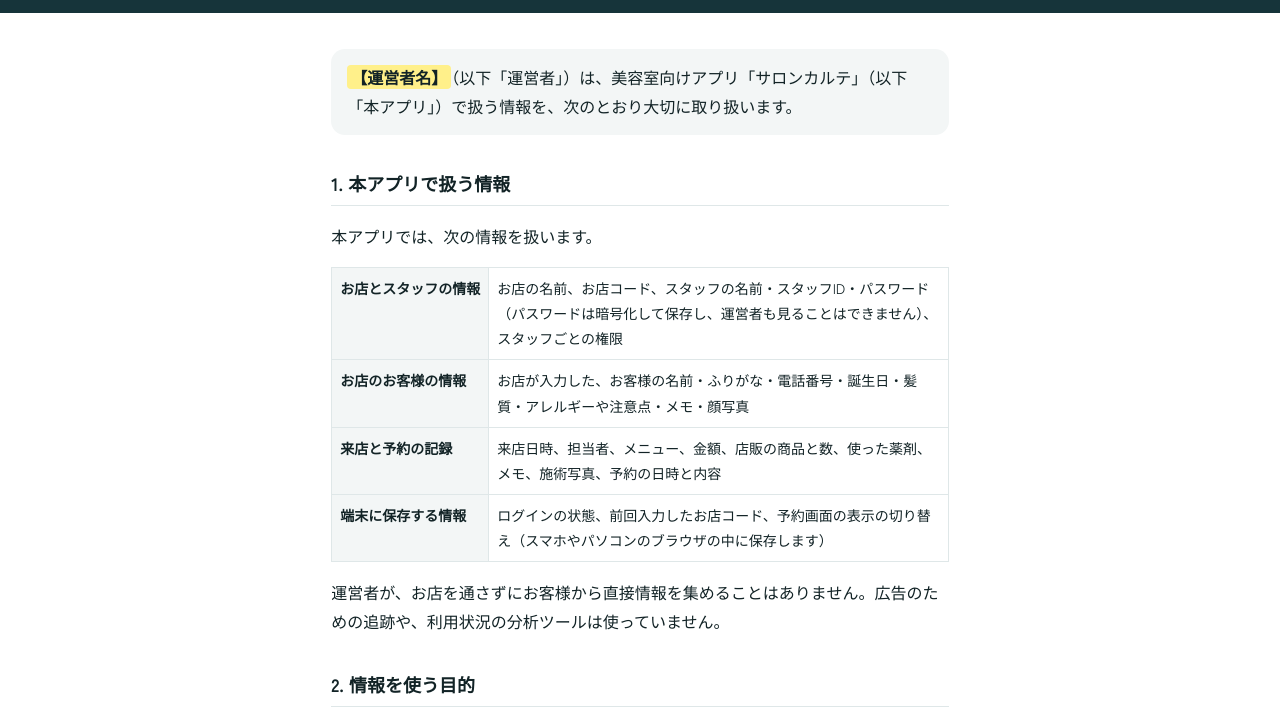
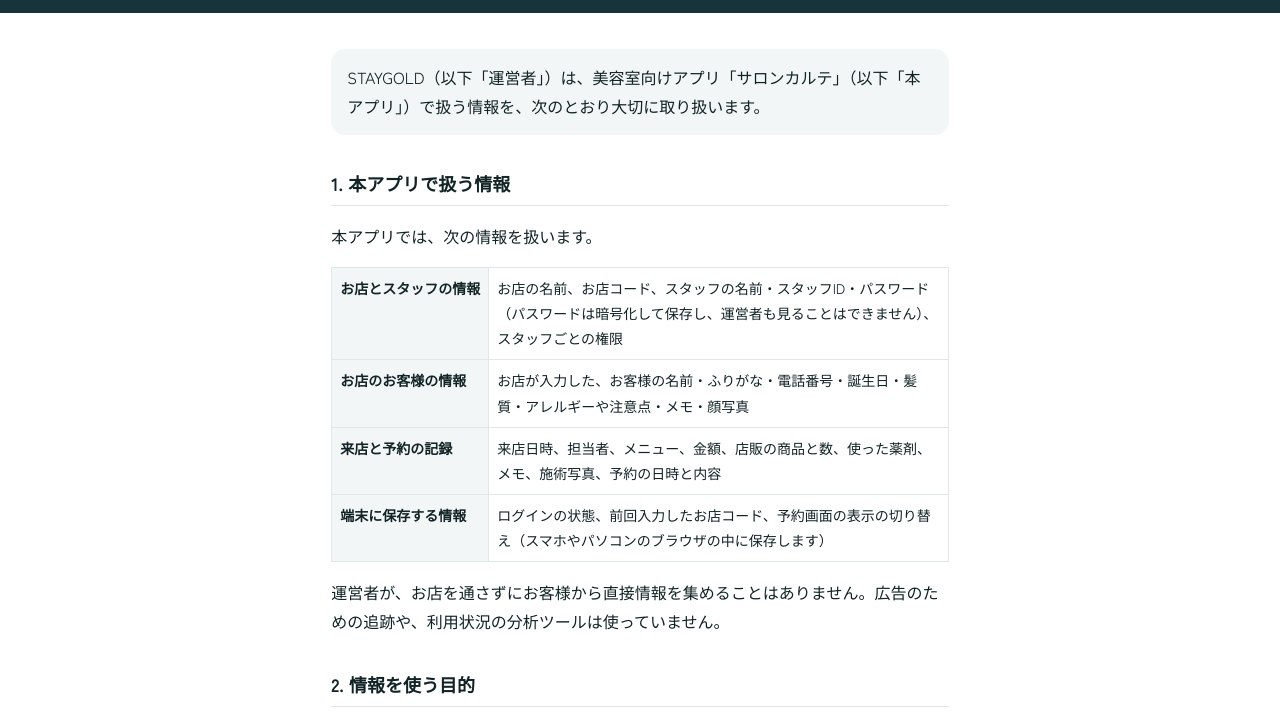
Before and after one commit to watanukikadu-svg/salon-karte, a plain HTML site: page privacy.html in a window 1280 px wide. Shown: the part 73-785 px from the top of the page. Drawn offline with Linux system fonts and the light colour scheme.

Commit message:
プライバシーポリシーに運営者名と連絡先を入れる
Co-Authored-By: Claude Opus 5.5 <noreply@anthropic.com>
Claude-Session: https://claude.ai/code/session_019Bjkupk5AdQdYbJq64wRqA

```diff
--- a/privacy.html
+++ b/privacy.html
@@ -18,8 +18,8 @@ main{max-width:720px;margin:0 auto;padding:20px max(4vw,16px) 60px}
 h2{font-size:18px;margin:32px 0 8px;padding-bottom:6px;border-bottom:1px solid var(--line)}
 p,li{overflow-wrap:anywhere}ul,ol{padding-left:1.4em;margin:8px 0}li{margin:2px 0}
 .lead{background:var(--card);border-radius:14px;padding:14px 16px}
-.todo{background:#fff08a;color:#122326;padding:0 4px;border-radius:4px;font-weight:700}
 table{width:100%;border-collapse:collapse;font-size:14px;margin:8px 0}th,td{border:1px solid var(--line);padding:8px;text-align:left;vertical-align:top}th{background:var(--card);white-space:nowrap}
+a{color:var(--acc)}
 .back{display:inline-block;margin-top:28px;color:var(--acc);font-weight:700}
 .date{color:var(--sub);font-size:14px;text-align:right}
 </style>
@@ -27,7 +27,7 @@ table{width:100%;border-collapse:collapse;font-size:14px;margin:8px 0}th,td{bord
 <body>
 <header><h1>プライバシーポリシー</h1><p>サロンカルテ</p></header>
 <main>
-<p class="lead"><span class="todo">【運営者名】</span>（以下「運営者」）は、美容室向けアプリ「サロンカルテ」（以下「本アプリ」）で扱う情報を、次のとおり大切に取り扱います。</p>
+<p class="lead">STAYGOLD（以下「運営者」）は、美容室向けアプリ「サロンカルテ」（以下「本アプリ」）で扱う情報を、次のとおり大切に取り扱います。</p>
 
 <h2>1. 本アプリで扱う情報</h2>
 <p>本アプリでは、次の情報を扱います。</p>
@@ -95,7 +95,7 @@ table{width:100%;border-collapse:collapse;font-size:14px;margin:8px 0}th,td{bord
 <p>このポリシーは、必要に応じて変更することがあります。大切な変更をするときは、本アプリの中やこのページでお知らせします。</p>
 
 <h2>10. お問い合わせ先</h2>
-<p><span class="todo">【運営者名】</span><br>メール：<span class="todo">【連絡先メールアドレス】</span></p>
+<p>STAYGOLD<br>メール：<a href="mailto:watakadu@icloud.com">watakadu@icloud.com</a></p>
 
 <p class="date">2026年11月23日 制定</p>
 <a class="back" href="./">‹ サロンカルテに戻る</a>
```
